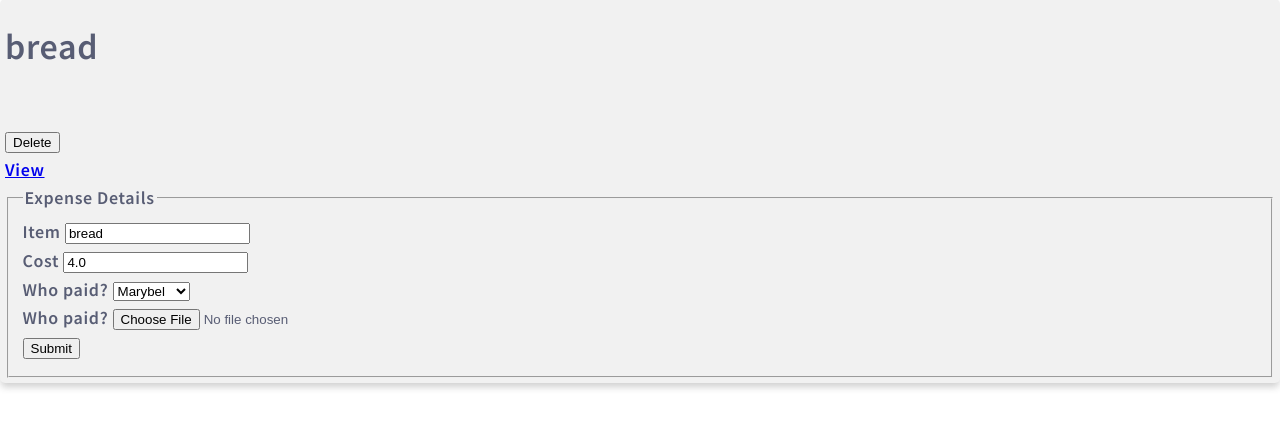
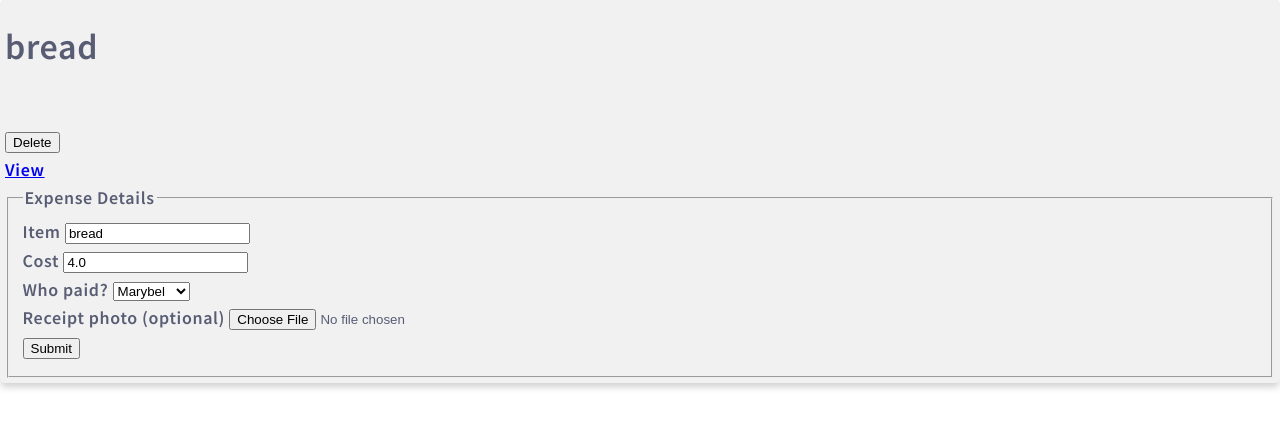
Before and after one commit to ajc133/expenses-app-django, a Django app: page /expenses/6/edit in a window 1280 px wide. Shown: the part 109-537 px from the top of the page. Run offline with Django 5.2, Linux system fonts and the light colour scheme; a user stored in the database is signed in; data comes from the database, SQL or seed files in the repository.

Commit message:
fix typo

```diff
--- a/expenses/templates/expense_form_with_id.html
+++ b/expenses/templates/expense_form_with_id.html
@@ -22,7 +22,7 @@
 			</select>
 		</p>
 		<p>
-			<label for="receipt-photo">Who paid?</label>
+			<label for="receipt-photo">Receipt photo (optional)</label>
 			<input type="file" id="receipt-photo" name="receipt-photo" />
 			</input>
 		</p>
```
